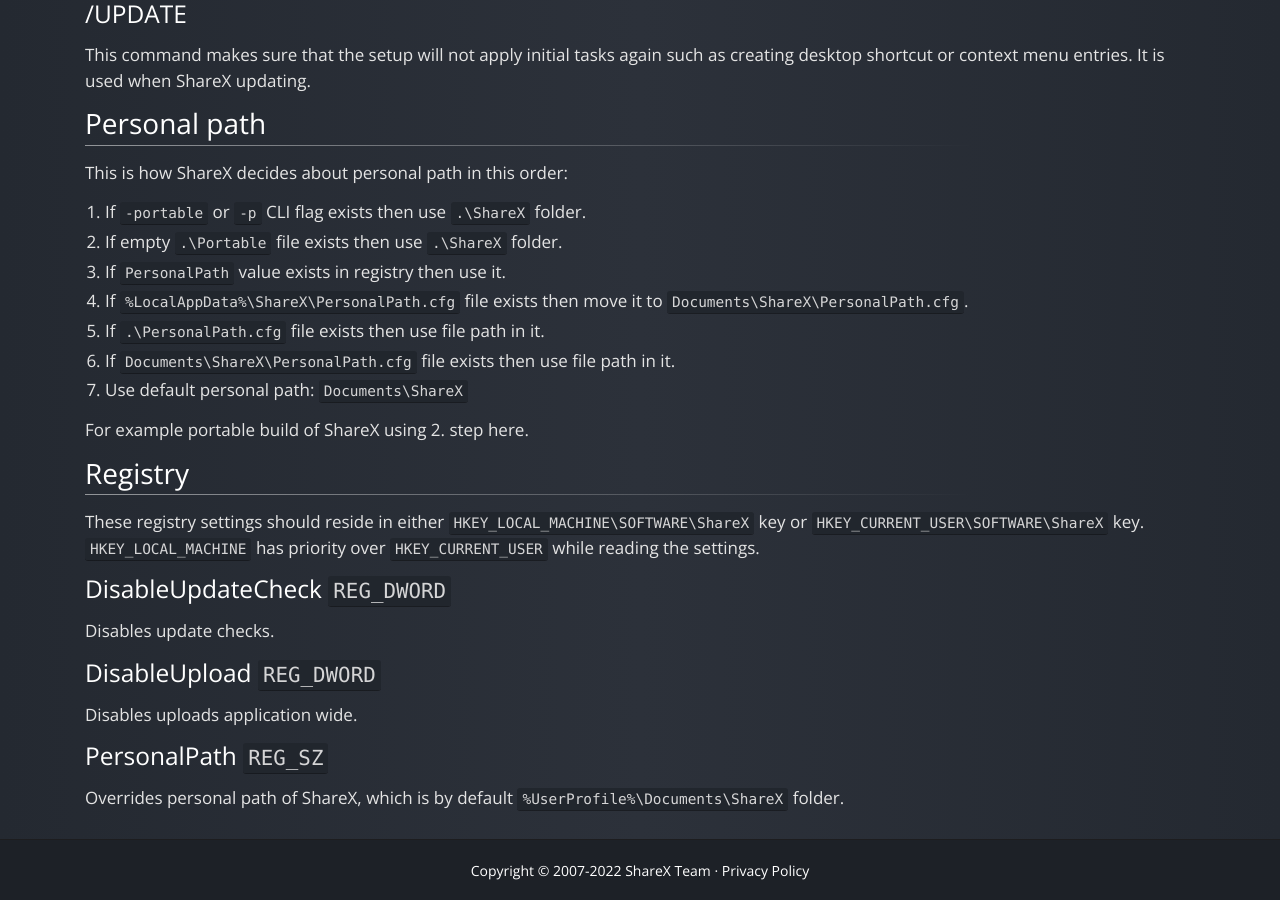
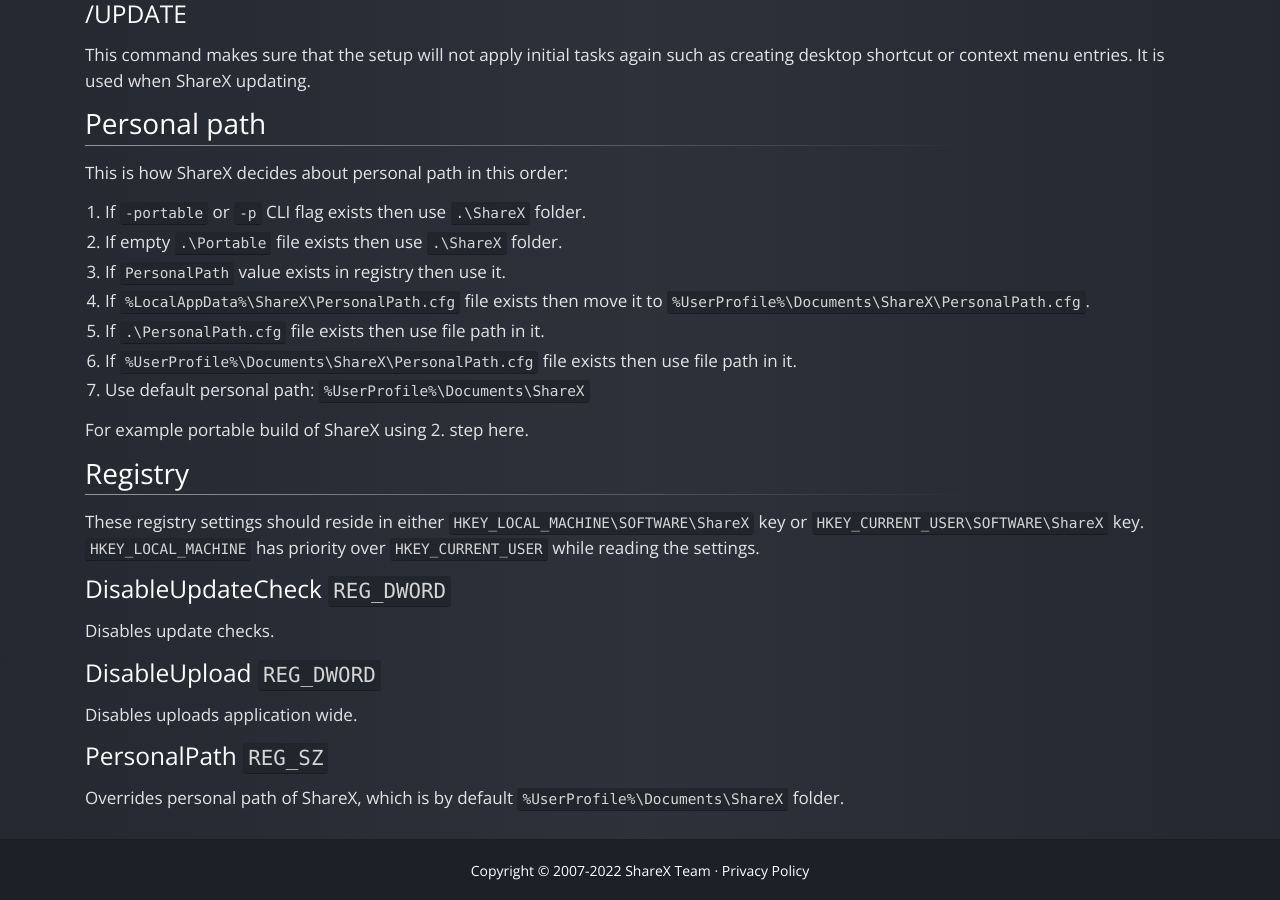
Before and after one commit to ShareX/sharex.github.io, a Jekyll site: the page built from docs/command-line-arguments.md, in a window 1280 px wide and 900 px high, scrolled down 2138 px. Built offline with Jekyll 4.4.1, drawn with Linux system fonts in a browser that asks for light colours.

Commit message:
Update command-line-arguments.md

```diff
--- a/docs/command-line-arguments.md
+++ b/docs/command-line-arguments.md
@@ -98,10 +98,10 @@
 1. If `-portable` or `-p` CLI flag exists then use `.\ShareX` folder.
 2. If empty `.\Portable` file exists then use `.\ShareX` folder.
 3. If `PersonalPath` value exists in registry then use it.
-4. If `%LocalAppData%\ShareX\PersonalPath.cfg` file exists then move it to `Documents\ShareX\PersonalPath.cfg`.
+4. If `%LocalAppData%\ShareX\PersonalPath.cfg` file exists then move it to `%UserProfile%\Documents\ShareX\PersonalPath.cfg`.
 5. If `.\PersonalPath.cfg` file exists then use file path in it.
-6. If `Documents\ShareX\PersonalPath.cfg` file exists then use file path in it.
-7. Use default personal path: `Documents\ShareX`
+6. If `%UserProfile%\Documents\ShareX\PersonalPath.cfg` file exists then use file path in it.
+7. Use default personal path: `%UserProfile%\Documents\ShareX`
 
 For example portable build of ShareX using 2. step here.
 
```
